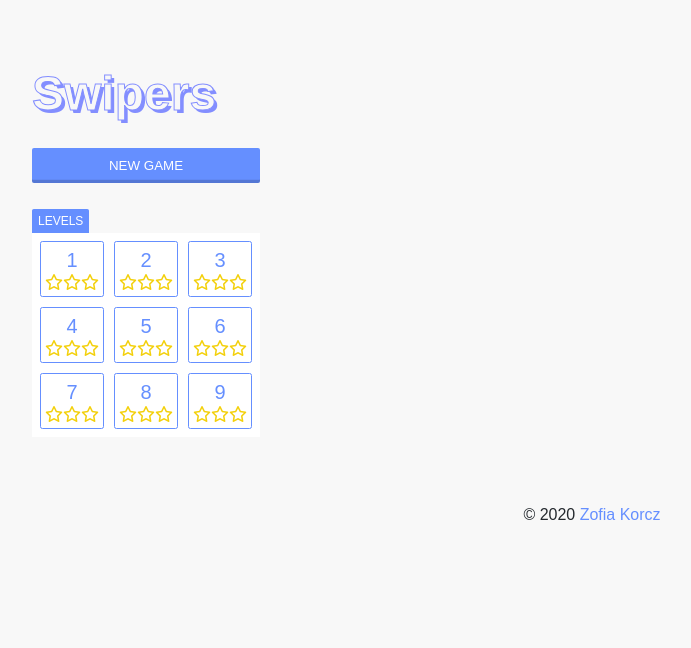
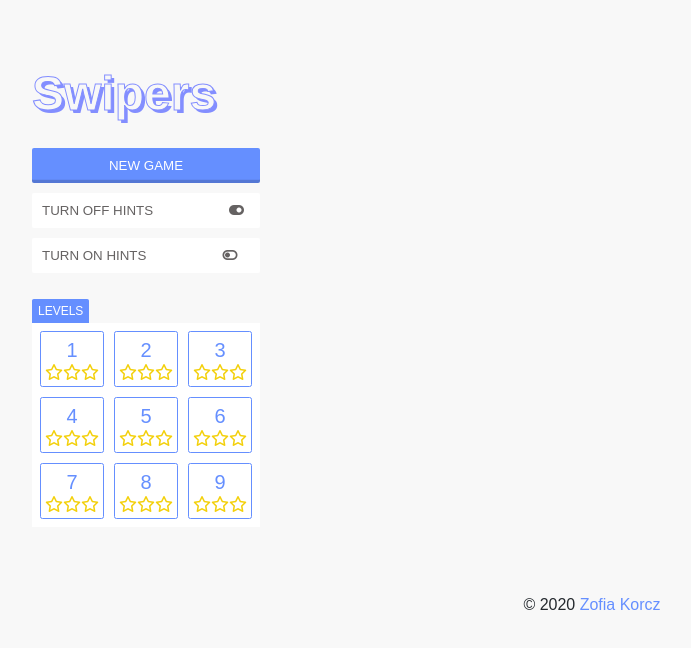
Before and after one commit to Calanthe/swipers, a React (Create React App) app: page / in a window 1280 px wide. Shown: the top 648 px of the page, without its empty margins (48-739 px from the left). Built offline with nearby package versions, Linux system fonts and the light colour scheme.

Commit message:
toggle hints button on the menu overlay

```diff
--- a/src/index.scss
+++ b/src/index.scss
@@ -560,6 +560,7 @@ p {
 		.text {
 			margin: 10px 0px 20px;
 			white-space: pre-line;
+			line-height: 20px;
 		}
 
 		.info {
@@ -587,23 +588,22 @@ p {
 				font-size: 12px;
 				text-transform: uppercase;
 				font-weight: bold;
+				position: relative;
+
+				&.best:before {
+					content: "BEST!";
+					position: absolute;
+					top: 2px;
+					left: 0;
+					color: $tertiary-font-color;
+					font-weight: bold;
+					font-size: 10px;
+				}
 			}
 
 			.score-value {
 				padding: 22px 0 0 0;
 				font-size: 34px;
-				position: relative;
-
-				&.best:before {
-					content: "BEST!";
-					position: absolute;
-					top: 16px;
-					left: 26px;
-					transform: rotate(45deg);
-					color: $tertiary-font-color;
-					font-weight: bold;
-					font-size: 12px;
-				}
 			}
 		}
 
@@ -678,6 +678,17 @@ p {
 				display: block;
 				width: 228px;
 				margin: 10px 0;
+			}
+
+			.hints {
+				text-align: left;
+				box-shadow: none;
+				background-color: $primary-bg-color;
+				color: $tile-bg-wall;
+
+				.fas {
+					margin-left: 76px;
+				}
 			}
 
 			.levels-display {
--- a/src/js/components/HintsOverlay.tsx
+++ b/src/js/components/HintsOverlay.tsx
@@ -31,7 +31,7 @@ const HintsOverlay: React.FunctionComponent<Props> = ({
 		<div>
 			<div className={hintsOverlayWrapperClass}></div>
 			<div className={hintsOverlayClass}>
-				<p className="title">Tip</p>
+				<p className="title">Hint</p>
 				<div className="text">
 					{hint}
 				</div>
--- a/src/js/components/InfoOverlay.tsx
+++ b/src/js/components/InfoOverlay.tsx
@@ -46,7 +46,7 @@ const InfoOverlay: React.FunctionComponent<Props> = ({
 		infoOverlayWrapperClass = classNames("info-overlay-wrapper", {
 			visible: isLevelFinished,
 		}),
-		scoreValueClass = classNames("score-value", {
+		scoreClass = classNames("score-title", {
 			best: isNewBestScore,
 		}),
 		starScore = starScores[level];
@@ -62,8 +62,8 @@ const InfoOverlay: React.FunctionComponent<Props> = ({
 							Level {level + 1} completed!
 						</p>
 						<div className="score-info">
-							<div className="score-title">Score:</div>
-							<div className={scoreValueClass}>{score}</div>
+							<div className={scoreClass}>Score:</div>
+							<div className="score-value">{score}</div>
 						</div>
 						<div className="score-info">
 							<div className="score-title">Moves:</div>
--- a/src/js/components/MenuOverlay.tsx
+++ b/src/js/components/MenuOverlay.tsx
@@ -11,6 +11,7 @@ interface Props {
 	onLevelRestart: () => void;
     onGameRestart: () => void;
     onSetLevel: (levelNo: number) => void;
+    onToggleHints: () => void;
 }
 
 const mapStateToProps = (state) => {
@@ -18,6 +19,7 @@ const mapStateToProps = (state) => {
         isMenuVisible: state.isMenuVisible,
         level: state.level,
         moves: state.moves,
+        isHintsVisible: state.isHintsVisible
 	};
 };
 
@@ -28,7 +30,8 @@ const MenuOverlay: React.FunctionComponent<Props> = ({
     onCloseMenu,
 	onLevelRestart,
     onGameRestart,
-    onSetLevel
+    onSetLevel,
+    onToggleHints
 }) => {
 	const menuOverlayClass = classNames("menu-overlay", {
 			visible: isMenuVisible,
@@ -57,6 +60,15 @@ const MenuOverlay: React.FunctionComponent<Props> = ({
                         New game
                     </button>
 				) : null}
+
+                <button className="button hints" onClick={onToggleHints}>
+                    <span>Turn off hints</span>
+                    <i className="fas fa-toggle-on"></i>
+                </button>
+                <button className="button hints" onClick={onToggleHints}>
+                    <span>Turn on hints</span>
+                    <i className="fas fa-toggle-off"></i>
+                </button>
                 <LevelsDisplay onSetLevel={onSetLevel}/>
             </div>
             <p className="credits">
--- a/src/js/misc/levels.tsx
+++ b/src/js/misc/levels.tsx
@@ -8,8 +8,8 @@ export const LEVELS: tileInLevel[][] = [
 			positionY: 0,
 			type: 1,
 			isFinishTile: true,
-			hint: `Swipe to move the blue tile
-					to the finish one.`,
+			hint: `Swipe to move the blue rounded tile
+					to the square finish one.`,
 			stars: {
 				maxPoints: 2, //how many moves are needed to get maximum 3 stars
 				minPoints: 3, //how many moves are needed to get 2 stars
```
